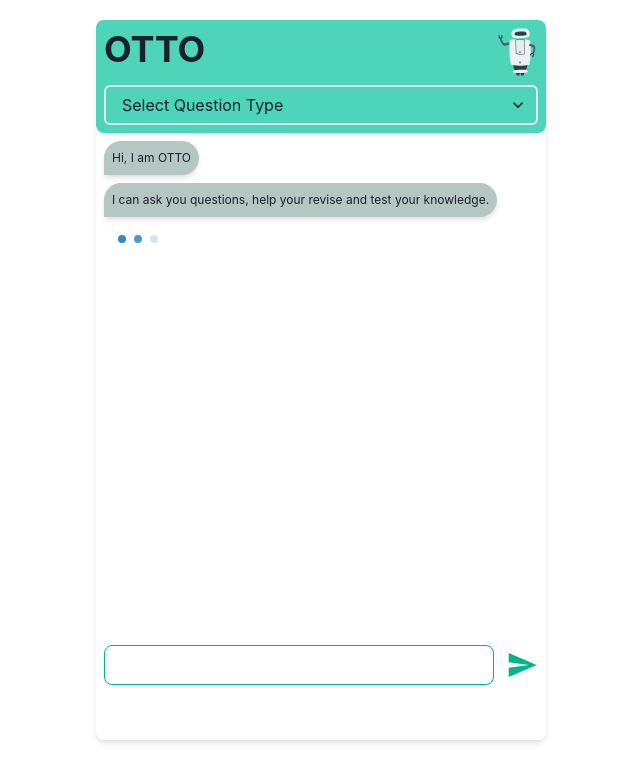
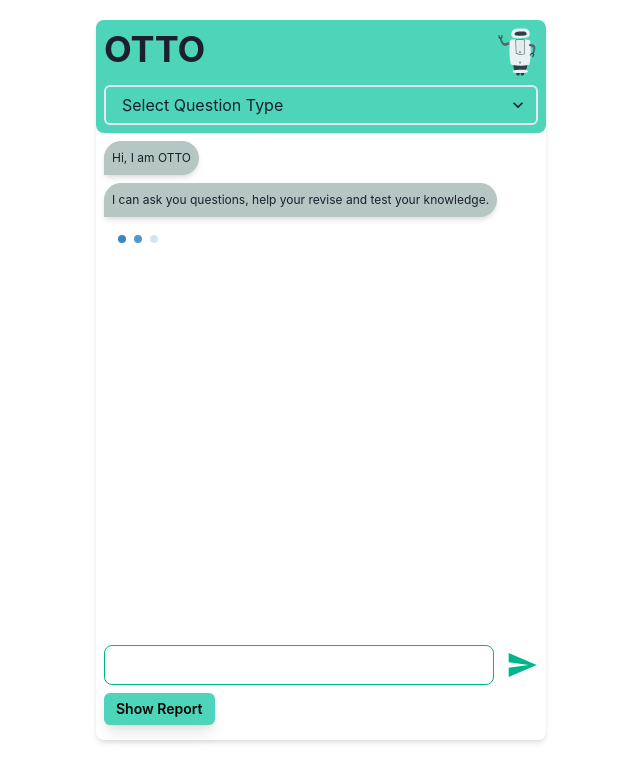
Before and after one commit to Sun-Deep/oi-coaching, a React (Create React App) app: page / in a window 1280 px wide. Shown: the top 782 px of the page, without its empty margins (319-959 px from the left). Built offline with nearby package versions, Linux system fonts and the light colour scheme.

Commit message:
report button

```diff
--- a/src/App.js
+++ b/src/App.js
@@ -1,4 +1,4 @@
-import { Box, VStack } from "@chakra-ui/react";
+import { Box, Button, VStack } from "@chakra-ui/react";
 import { useEffect, useState } from "react";
 import ChatBubble from "./components/ChatBubble";
 import ChatHeader from "./components/ChatHeader";
@@ -15,13 +15,14 @@ function App() {
     '',
     'Hi, I am OTTO',
     'I can ask you questions, help your revise and test your knowledge.',
-    'You can start by selecting question type and putting link in the text box.'
+    'You can start by selecting question type from top and putting link in the text box.'
   ])
   const [convStarterIndex, setConvStarterIndex] = useState(0)
   const [questionType, setQuestionType] = useState('')
   const [inputText, setInputText] = useState('')
   const [questions, setQuestions] = useState([])
   const [isLoading, setIsLoading] = useState(false)
+  const [isReport, setIsReport] = useState(false)
 
   useEffect(() => {
     if(convStarterIndex < 3){
@@ -65,7 +66,6 @@ function App() {
 
   return (
     <Box
-      // bgColor='blackAlpha.100'
       boxShadow={'md'}
       h='90vh'
       w='450px'
@@ -73,6 +73,7 @@ function App() {
       my={5}
       borderRadius={'lg'}
     >
+      <Box>
           <ChatHeader handleQuestionType={handleQuestionType} />
           <VStack
             h='63vh'
@@ -133,6 +134,17 @@ function App() {
             handleInputText={handleInputText}
             inputText={inputText}
           />
+
+          <Button
+            size={'sm'}
+            bgColor={'#4dd4b9'}
+            color={'black'}
+            boxShadow={'lg'}
+            ml={2}
+          >
+            Show Report
+          </Button>
+        </Box>
       </Box>
   );
 }
```
Lines whose indentation alone changed are shown as unchanged.
